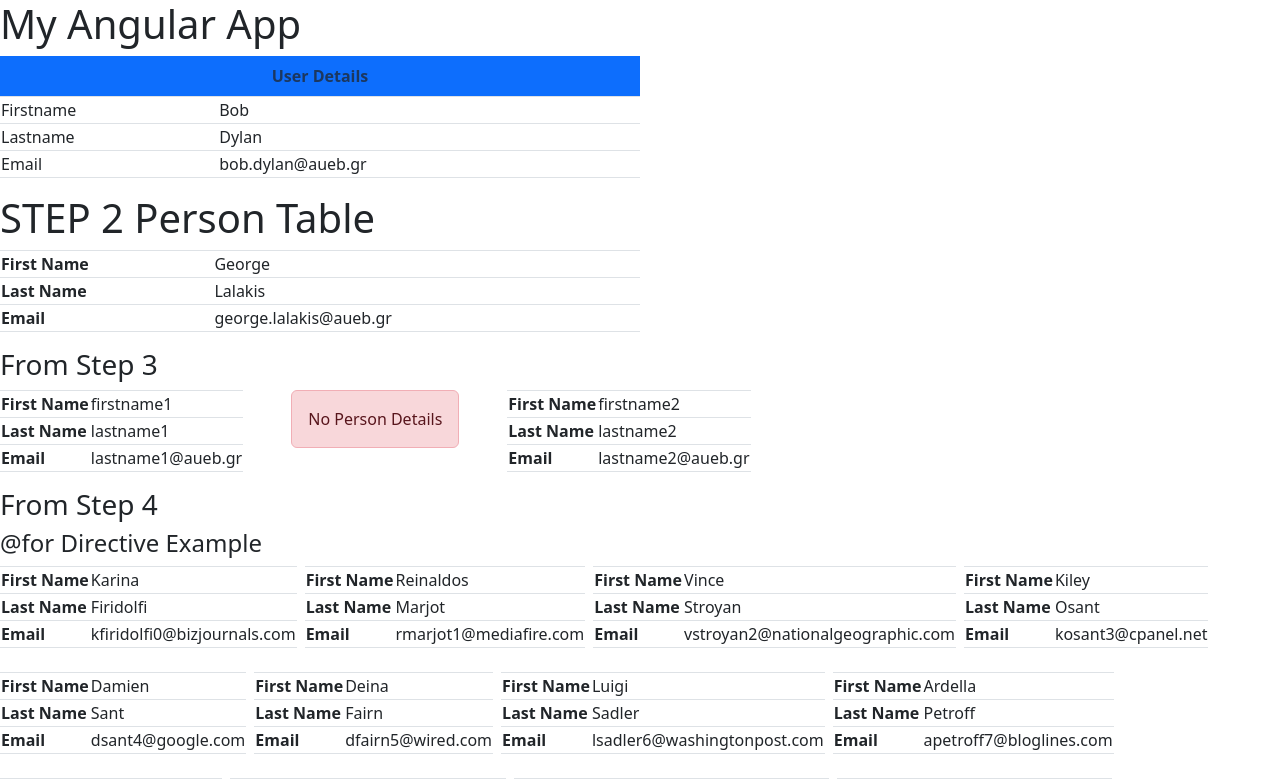
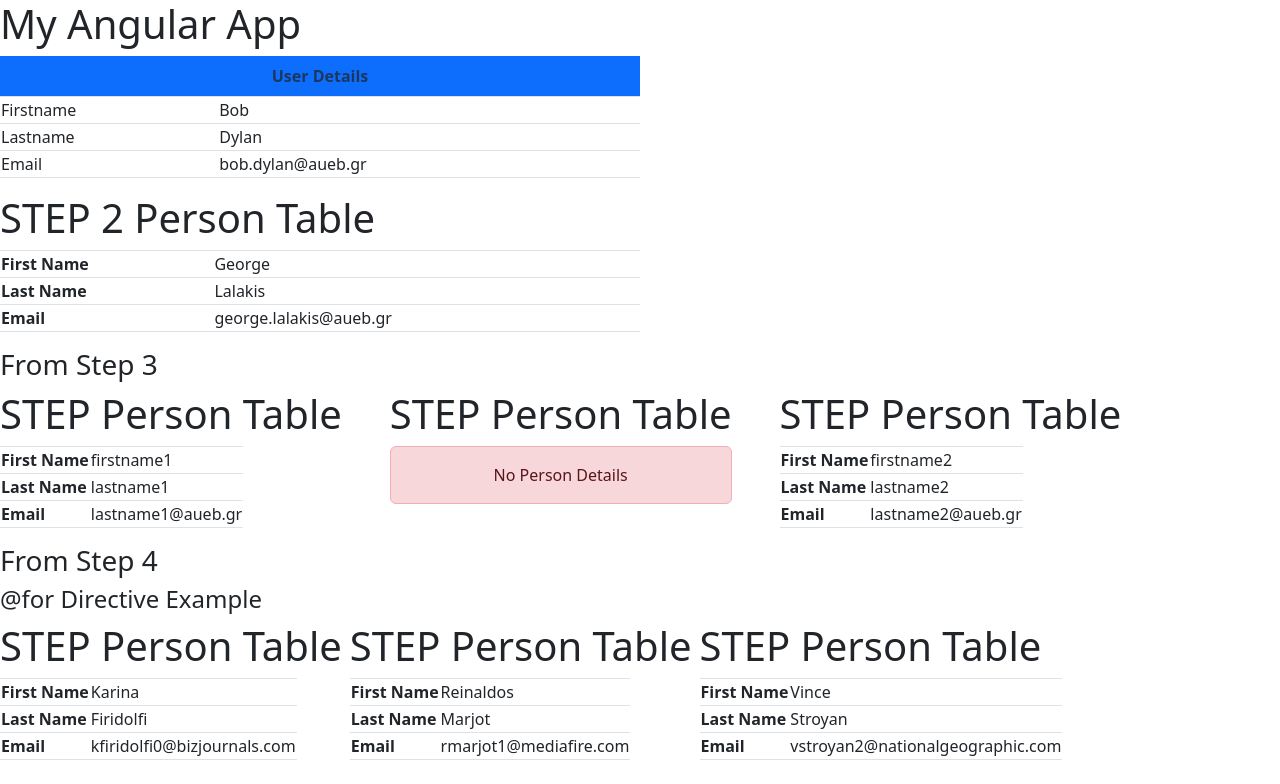
Before and after one commit to eleftheria05/CodingFactory9-Frontend, an Angular app: page / in a window 1280 px wide. Shown: the top 784 px of the page. Built offline with nearby package versions, Linux system fonts and the light colour scheme.

Commit message:
changing the number of step with {{step}}

```diff
--- a/src/app/components/step3-person-table-input/step3-person-table-input.html
+++ b/src/app/components/step3-person-table-input/step3-person-table-input.html
@@ -1,4 +1,4 @@
-<!--<h1>STEP 3 Person Table</h1>-->
+<h1>STEP {{step}} Person Table</h1>
 
 <!-- <table class="table table-bordered w-50">
   <tr>
--- a/src/app/components/step3-person-table-input/step3-person-table-input.ts
+++ b/src/app/components/step3-person-table-input/step3-person-table-input.ts
@@ -9,4 +9,5 @@ import { IPerson } from '../../shared/interfaces/person';
 })
 export class Step3PersonTableInput {
   @Input() person: IPerson | undefined
+  @Input() step: string | undefined
 }
```
